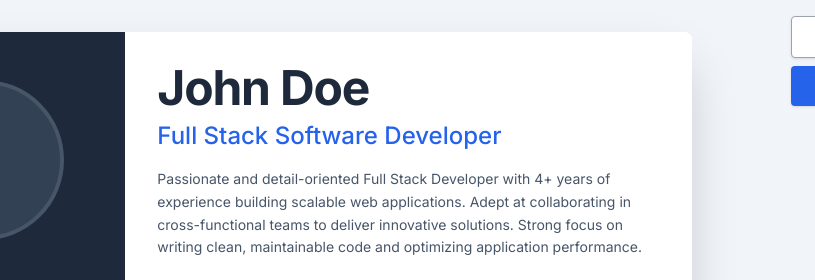
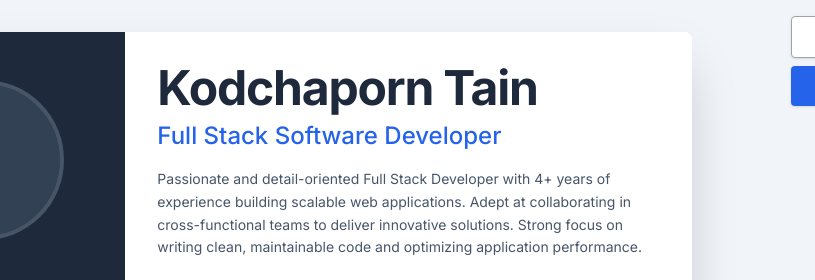
Before and after one commit to Kodchaporn-Tain/resume, a plain HTML site: page index.html in a window 1280 px wide. Shown: the top 280 px of the page, 373-1188 px from the left. Drawn offline with nearby package versions, Linux system fonts and the light colour scheme.

Commit message:
Update name from John Doe to Kodchaporn Tain

```diff
--- a/index.html
+++ b/index.html
@@ -215,7 +215,7 @@
 <!-- Header / Name -->
 <header class="mb-8">
 <h1 class="text-4xl md:text-5xl font-extrabold text-slate-800 tracking-tight mb-2">
-<span class="en">John Doe</span>
+<span class="en">Kodchaporn Tain</span>
 <span class="th">สมชาย ใจดี</span>
 </h1>
 <h2 class="text-xl md:text-2xl font-medium text-blue-600 mb-4">
```
